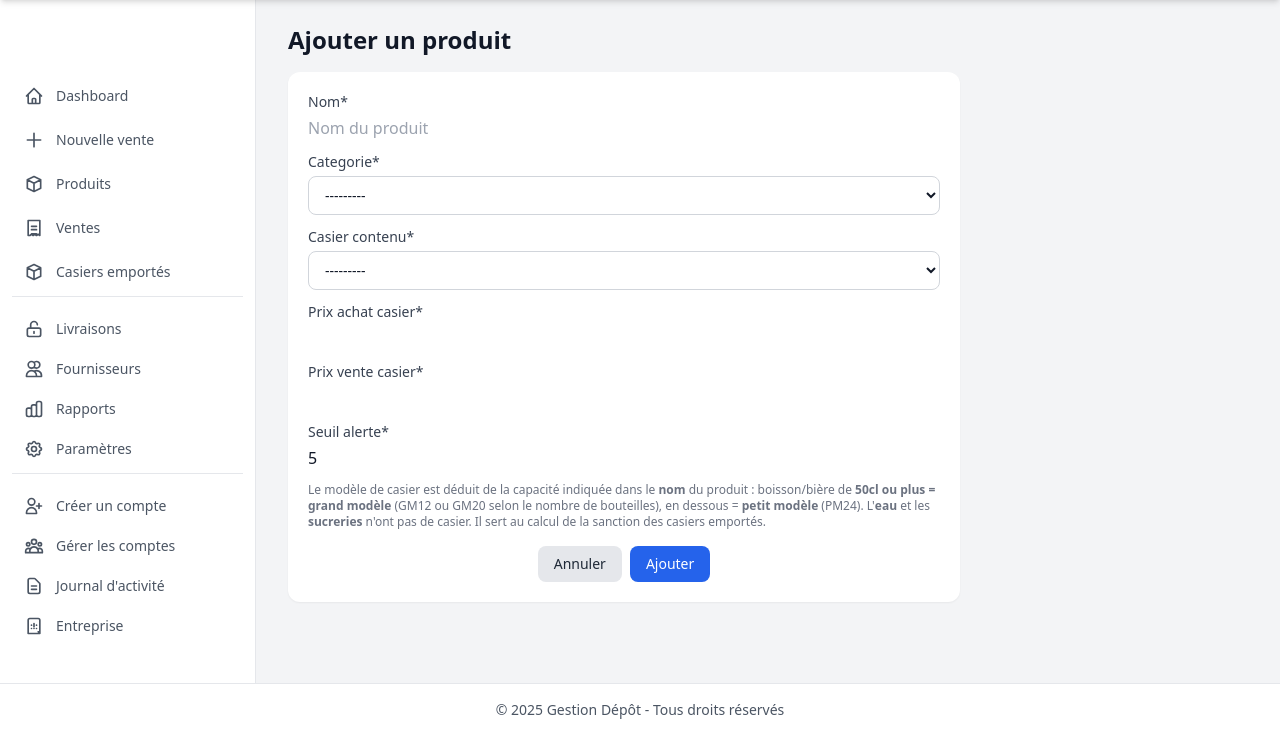
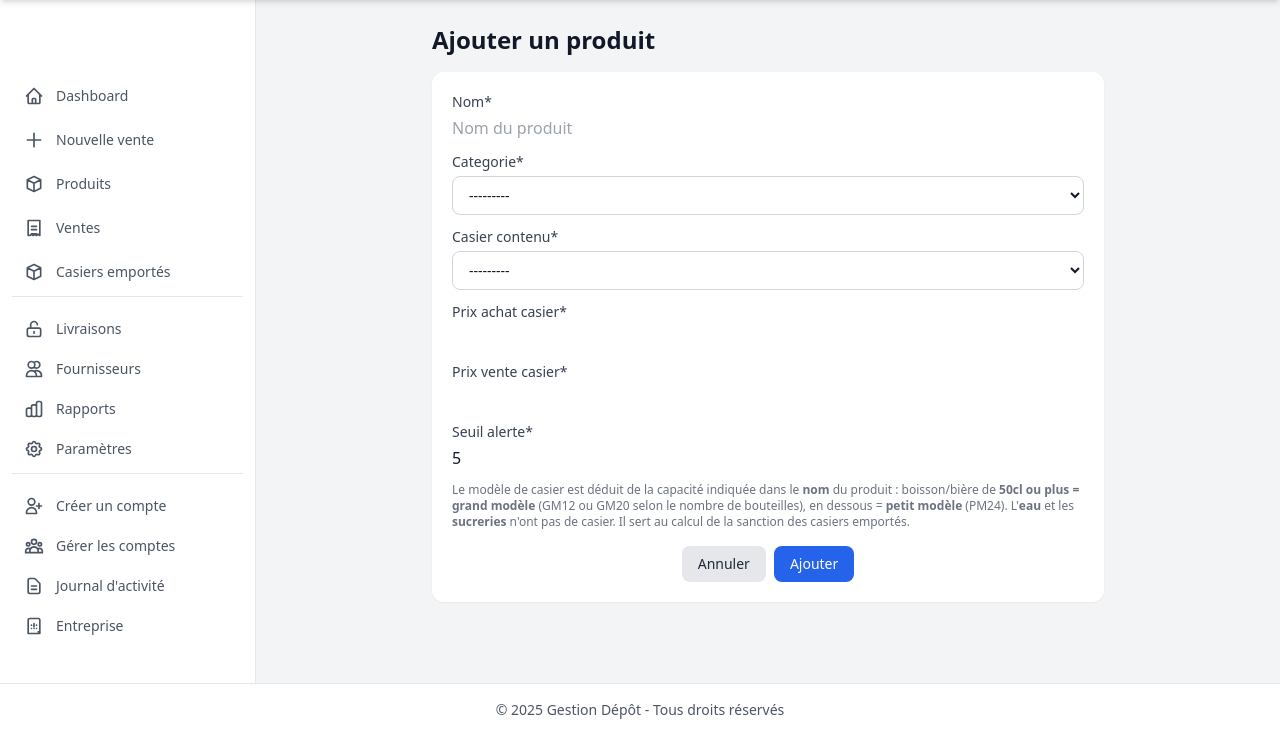
Before and after one commit to willi16/Projet_Brasserie, a Django app: page /gestion/produits/ajouter/ in a window 1280 px wide. Shown: the part 64-800 px from the top of the page. Run offline with Django 5.2, Linux system fonts and the light colour scheme; the visitor is signed in with stand-in values (Sample User, id 1); data comes from the database, SQL or seed files in the repository; some libraries are stand-ins or nearby versions.

Commit message:
UI : formulaire d'ajout/modification de produit centré horizontalement (mx-auto)

```diff
--- a/devia_gestion/gestion_depot/templates/gestion_depot/produit_form.html
+++ b/devia_gestion/gestion_depot/templates/gestion_depot/produit_form.html
@@ -4,7 +4,7 @@
 {% block title %}{{ action }} un produit{% endblock %}
 
 {% block content %}
-<div class="max-w-2xl">
+<div class="max-w-2xl mx-auto">
   <h2 class="text-2xl font-semibold mb-4">{{ action }} un produit</h2>
 
   <div class="card">
```
